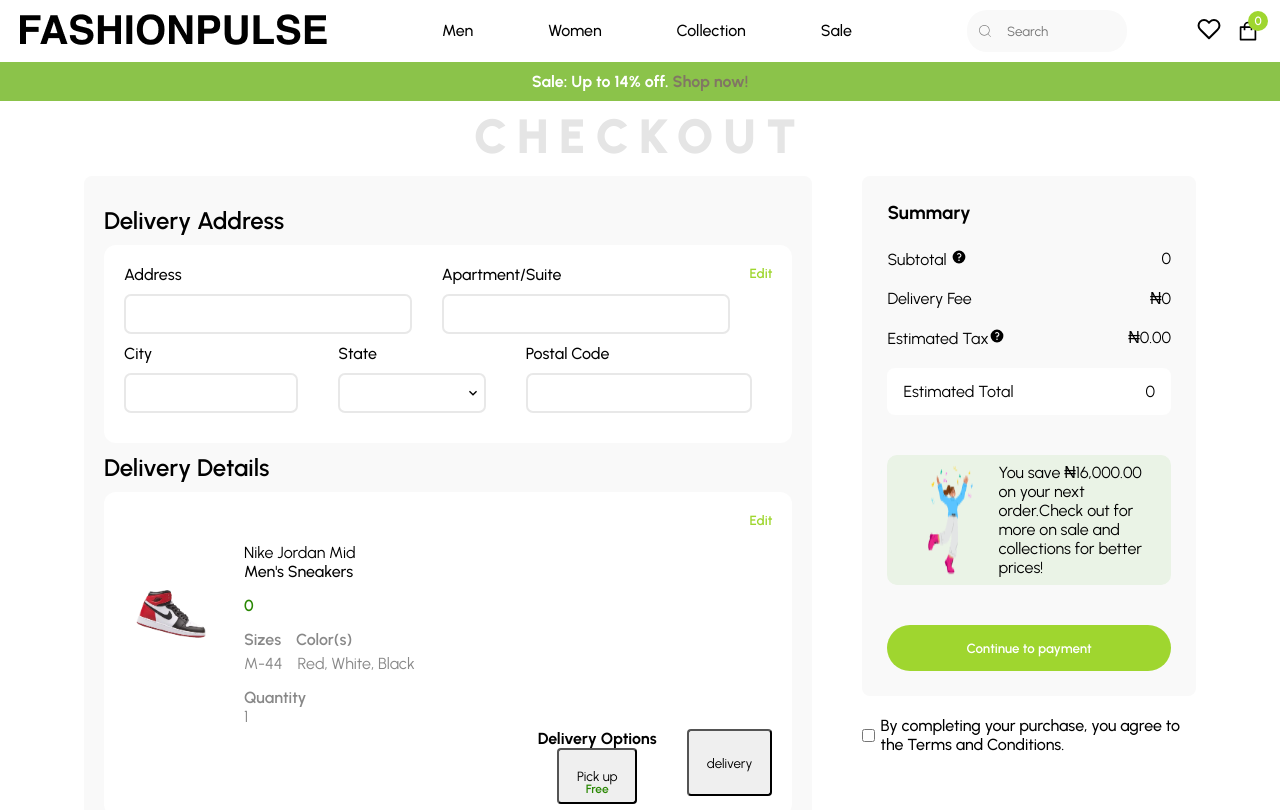
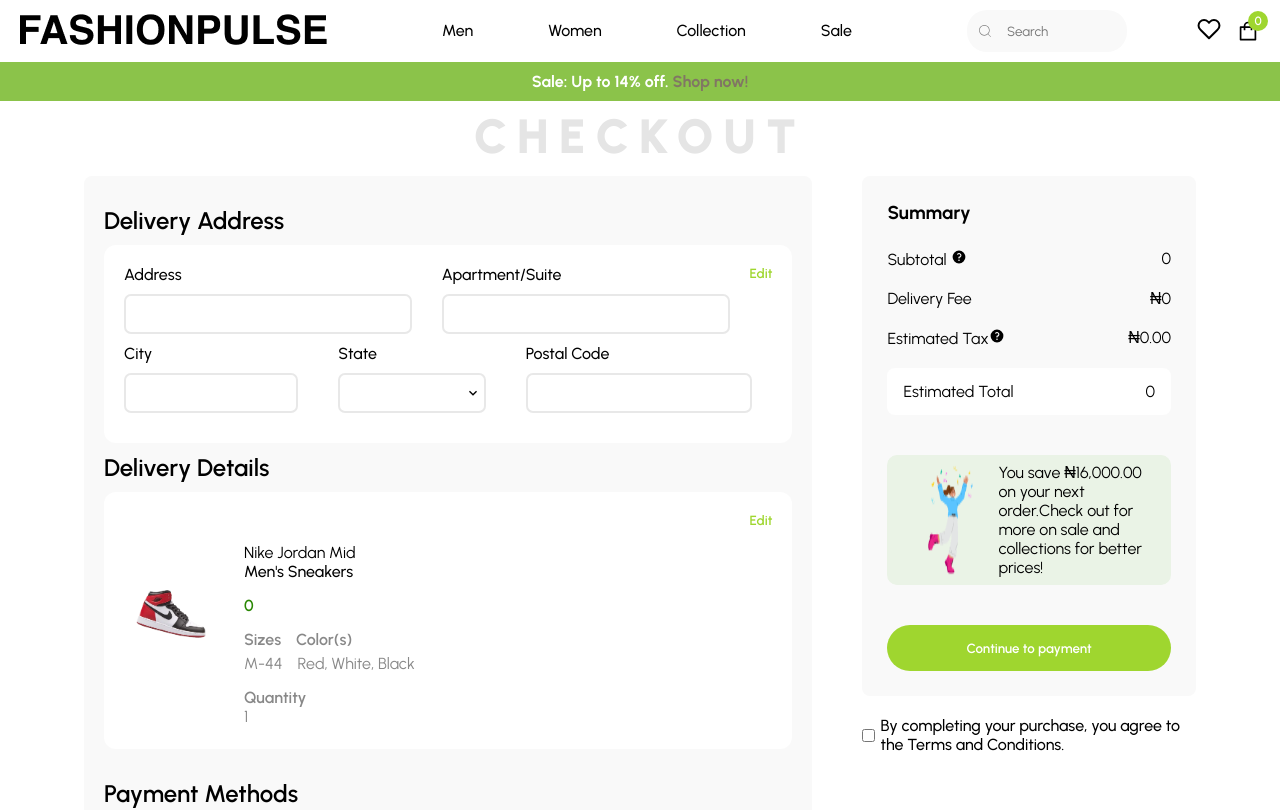
Before and after one commit to Cybermariam/fashionPulse, a React (Vite) app: page /checkout in a window 1280 px wide. Shown: the top 810 px of the page. Built offline with nearby package versions, Linux system fonts and the light colour scheme.

Commit message:
updated the images

```diff
--- a/src/App.jsx
+++ b/src/App.jsx
@@ -1,80 +1,24 @@
-// import { useState } from 'react';
-// import './index.css';
-// import { Routes, Route } from 'react-router-dom';
-// import Navigation from './components/Navigation/Nav';
-// import Cart from './pages/Cart/Cart';
-// import Footer from './components/footer/Footer';
-// import Home from './pages/Home/Home';
-// import CheckoutPage from './pages/Checkout/Checkout';
-// import Banner from './components/Banner/Banner';
-
-// function App() {
-//   const [cartItemCount, setCartItemCount] = useState(0);
-//   const incrementCartCount = () => {
-//     setCartItemCount(prevCount => prevCount + 1);
-//   };
-
-//   return (
-//     <>
-//       <Navigation cartItemCount={cartItemCount} />
-//       <Banner />
-
-//       <Routes>
-//         <Route
-//           path="/"
-//           element={<Home incrementCartCount={incrementCartCount} />}
-//         />
-//         <Route path="/cart" element={<Cart />} />
-//         <Route path="/checkout" element={<CheckoutPage />} />
-//       </Routes>
-
-//       <Footer />
-//     </>
-//   );
-// }
-
-// export default App;
-import { useState, useEffect } from 'react';
+import { useState } from 'react';
 import './index.css';
 import { Routes, Route } from 'react-router-dom';
-import Navigation from '../src/components/Navigation/Nav';
+import Navigation from './components/Navigation/Nav';
 import Cart from './pages/Cart/Cart';
-import Footer from '../src/components/footer/Footer';
+import Footer from './components/footer/Footer';
 import Home from './pages/Home/Home';
 import CheckoutPage from './pages/Checkout/Checkout';
-import Banner from '../src/components/Banner/Banner';
-import Product from '../src/components/Products/Products';
+import Banner from './components/Banner/Banner';
 
 function App() {
   const [cartItemCount, setCartItemCount] = useState(0);
-  const [isMobile, setIsMobile] = useState(window.innerWidth < 768); // Adjust 768 as per your mobile breakpoint
-
   const incrementCartCount = () => {
     setCartItemCount(prevCount => prevCount + 1);
   };
 
-  useEffect(() => {
-    const handleResize = () => {
-      setIsMobile(window.innerWidth < 768); // Adjust 768 as per your mobile breakpoint
-    };
-    window.addEventListener('resize', handleResize);
-    return () => {
-      window.removeEventListener('resize', handleResize);
-    };
-  }, []);
-
   return (
-    <>
-      {isMobile ? (
-        <>
-          <Banner />
-          <Navigation cartItemCount={cartItemCount} />
-          <Product /> {/* Adjust this with your product component */}
-        </>
-      ) : (
     <>
       <Navigation cartItemCount={cartItemCount} />
       <Banner />
+
       <Routes>
         <Route
           path="/"
@@ -83,9 +27,8 @@
         <Route path="/cart" element={<Cart />} />
         <Route path="/checkout" element={<CheckoutPage />} />
       </Routes>
+
       <Footer />
-        </>
-      )}
     </>
   );
 }
--- a/src/pages/Checkout/Checkout.css
+++ b/src/pages/Checkout/Checkout.css
@@ -159,7 +159,11 @@
 .pick-up-option p {
   margin-top: -22px;
   text-align: center;
-  font-size: 12px;
+
+  background-color: #f9f9f9;
+  padding: 1px;
+  font-size: 8px;
+
   font-weight: 600;
   color: #2a8703;
 }
--- a/src/pages/Checkout/Checkout.jsx
+++ b/src/pages/Checkout/Checkout.jsx
@@ -79,16 +79,6 @@
                   </div>
                 </div>
               </div>
-
-              <div className="delivery-options">
-                <div className="pick-up-option">
-                  <h4 className="delivery-option-text">Delivery Options</h4>
-                  <button>Pick up</button>
-                  <p>Free</p>
-                </div>
-
-                <button>delivery</button>
-              </div>
             </div>
           </div>
 
@@ -128,113 +118,3 @@
 };
 
 export default CheckoutPage;
-// import './Checkout.css';
-// import Summary from '../../components/Summary/Summary';
-// import { MdOutlineKeyboardArrowDown } from 'react-icons/md';
-// import Image from '../../assets/item-1.png';
-
-// const CheckoutPage = () => {
-//   return (
-//     <>
-//       <h1 className="heading"> CHECKOUT</h1>
-//       <div className="checkout-container">
-//         <div className="checkout-content">
-//           <div className="delivery-address">
-//             <h3>Delivery Address</h3>
-//             <form className="checkout-form">
-//               <button className="edit-button">Edit</button>
-//               <div className="address-appartment-container">
-//                 <div className="address-container">
-//                   <label className="address">Address</label>
-//                   <input type="text" />
-//                 </div>
-//                 <div className="appartment-container">
-//                   <label className="appartment">Apartment/Suite</label>
-//                   <input type="text" />
-//                 </div>
-//               </div>
-//               <div className="city-state-container">
-//                 <div>
-//                   <label className="address">City</label>
-//                   <input type="text" />
-//                 </div>
-//                 <div>
-//                   <label className="address">State</label>
-//                   <div className="state-container">
-//                     <input type="text" />
-//                     <MdOutlineKeyboardArrowDown className="dropdown" />
-//                   </div>
-//                 </div>
-//                 <div>
-//                   <label className="code">Postal Code</label>
-//                   <input type="text" />
-//                 </div>
-//               </div>
-//             </form>
-//           </div>
-//           <div className="delivery-details">
-//             <h3>Delivery Details</h3>
-//             <div className="item-container">
-//               <p className="edit-container">
-//                 <button className="edit-button">Edit</button>
-//               </p>
-//               <div className="item-details">
-//                 <div>
-//                   <img src={Image} alt="Item" />
-//                 </div>
-//                 <div className="item-name-property">
-//                   <div className="item-name">
-//                     <p>Nike Jordan Mid</p>
-//                     <p className="sneakers">Men&#39;s Sneakers </p>
-//                   </div>
-//                   <p className="item0">0</p>
-//                   <div className="item-property">
-//                     <p>Sizes</p>
-//                     <p>Color(s)</p>
-//                   </div>
-//                   <div className="item-value">
-//                     <p>M-44</p>
-//                     <p>Red, White, Black</p>
-//                   </div>
-//                   <div className="item-quantity">
-//                     <p className="quantity">Quantity</p>
-//                     <p className="quantity-details"> 1</p>
-//                   </div>
-//                 </div>
-//               </div>
-//               <div className="delivery-options">
-//                 <div className="pick-up-option">
-//                   <h4 className="delivery-option-text">Delivery Options</h4>
-//                   <button>Pick up</button>
-//                   <p>Free</p>
-//                 </div>
-//                 <button>Delivery</button>
-//               </div>
-//             </div>
-//           </div>
-//           <div className="payment-methods">
-//             <h3>Payment Methods</h3>
-//             <div className="payment-method-condition">
-//               <button className="payment-method-button">Edit</button>
-//               <p className="payment-condition">
-//                 This shop doesn&#39;t accept payments currently.
-//               </p>
-//             </div>
-//           </div>
-//         </div>
-//         <div>
-//           <Summary />
-//           <p className="checkout-terms">
-//             <input type="checkbox" />
-//             <span>
-//               By completing your purchase, you agree to the Terms and
-//               Conditions.
-//             </span>
-//           </p>
-//         </div>
-//       </div>
-//     </>
-//   );
-// };
-
-// export default CheckoutPage;
```
Lines whose indentation alone changed are shown as unchanged.
